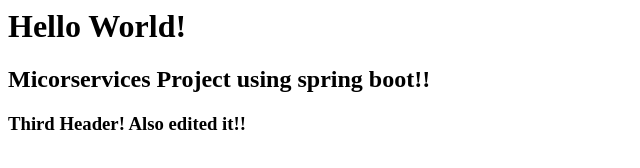
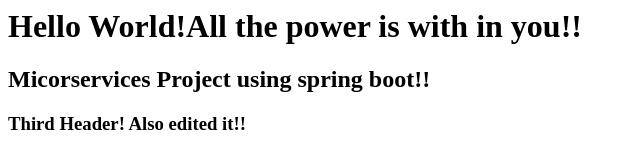
Before and after one commit to venkat183/GitRepo, a plain HTML site: page index.html in a window 1280 px wide. Shown: the whole page, without its empty margins (0-640 px from the left). Drawn offline with Linux system fonts and the light colour scheme.

Commit message:
Revert "Update index.html"
This reverts commit 2ddf31d8ffc0dc3fb22f5b491781b11ce4c5fde4.

```diff
--- a/index.html
+++ b/index.html
@@ -1,6 +1,6 @@
 <html>
 <body>
-<h1>Hello World!</h1>
+<h1>Hello World!All the power is with in you!!</h1>
 <h2>Micorservices Project using spring boot!!</h2>
 <h3>Third Header! Also edited it!!</h3>
 </body>
```
